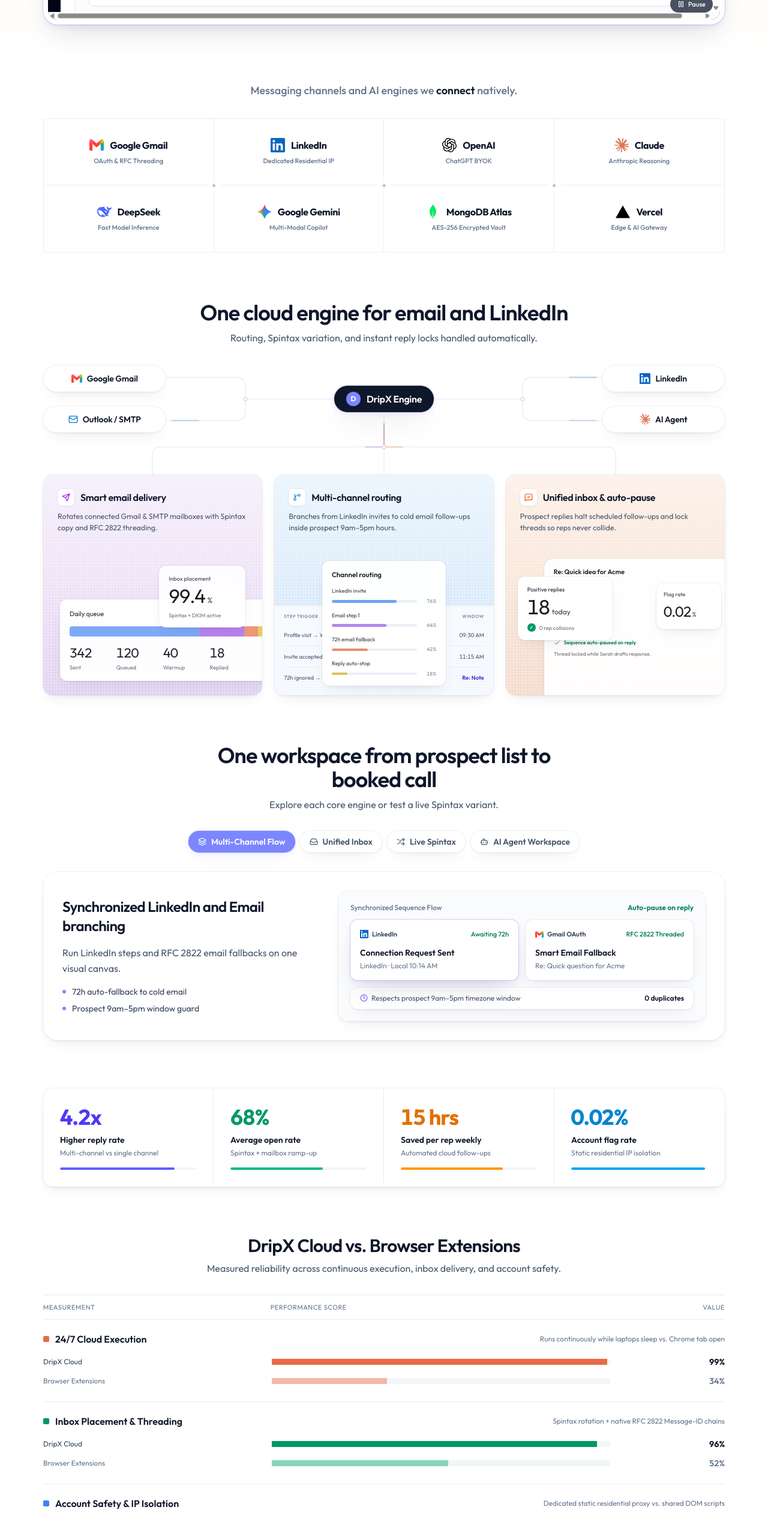
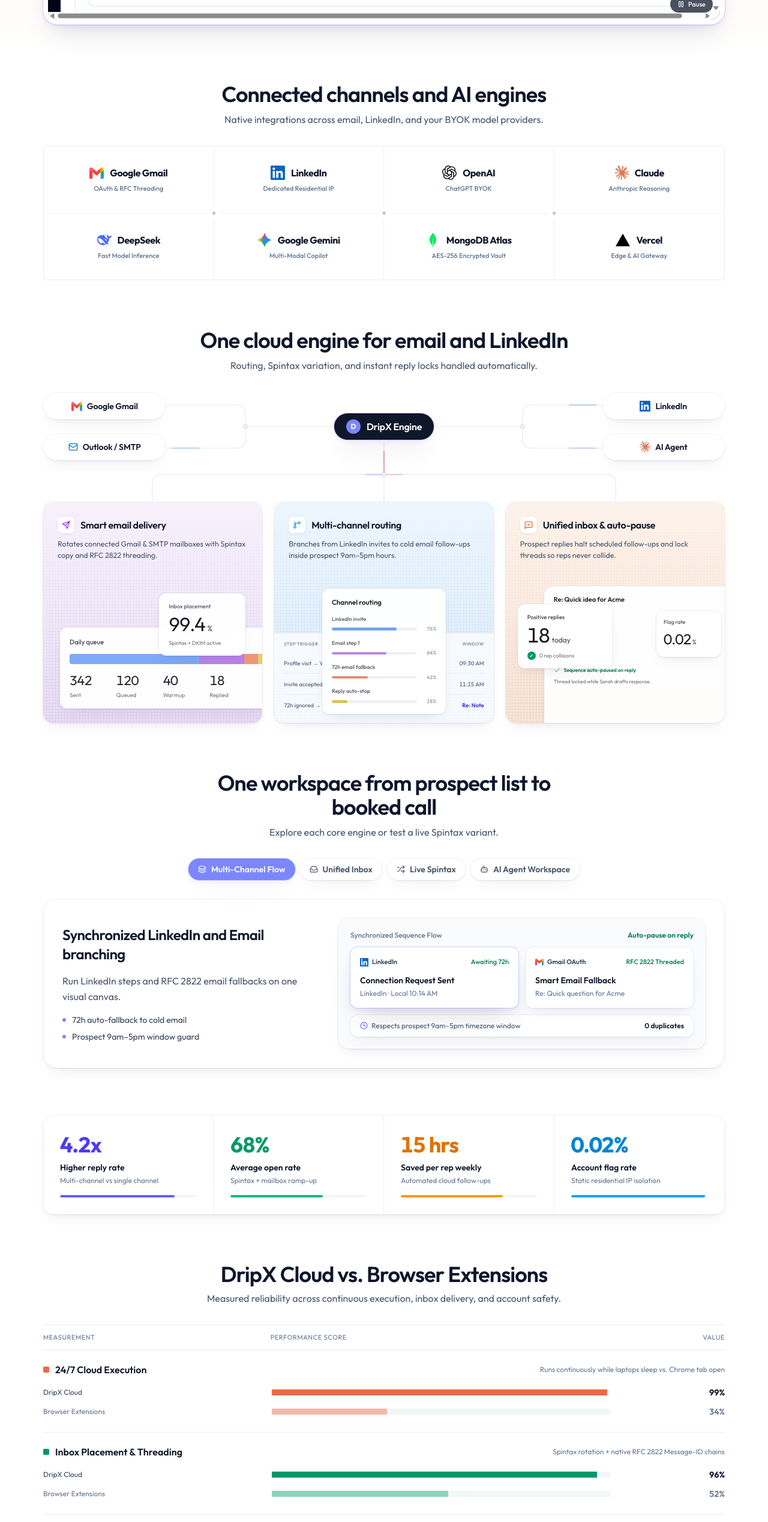
Before and after one commit to redoy49/dripx, a Next.js app: page / in a window 1280 px wide. Shown: the part 1080-3617 px from the top of the page at 60% size. Built offline with nearby package versions, Linux system fonts and the light colour scheme; grey boxes are pictures that could not be loaded.

Commit message:
polish(ui): standardize section heading typography across homepage and about

```diff
--- a/app/(public)/_components/ComparisonAndFaq.jsx
+++ b/app/(public)/_components/ComparisonAndFaq.jsx
@@ -35,7 +35,7 @@ export default function ComparisonAndFaq() {
       <section id="faq" className="max-w-[1200px] mx-auto px-4 sm:px-6 lg:px-8 py-8 sm:py-10">
         <div className="w-full grid grid-cols-1 lg:grid-cols-12 gap-8 lg:gap-12 items-start">
           <div className="lg:col-span-4">
-            <h2 className="text-3xl font-semibold tracking-[-0.025em] text-slate-900">
+            <h2 className="text-3xl sm:text-4xl font-semibold tracking-[-0.025em] leading-[1.12] text-slate-900">
               Frequently asked questions
             </h2>
             <p className="mt-2.5 text-sm sm:text-base text-slate-600 leading-relaxed">
--- a/app/(public)/_components/IntegrationCrosshairGrid.jsx
+++ b/app/(public)/_components/IntegrationCrosshairGrid.jsx
@@ -68,9 +68,14 @@ export default function IntegrationCrosshairGrid() {
 
   return (
     <section className="max-w-[1200px] mx-auto px-4 sm:px-6 lg:px-8 py-8 sm:py-10">
-      <p className="text-center text-base sm:text-lg font-medium text-slate-500 mb-8">
-        Messaging channels and AI engines we <span className="font-semibold text-slate-900">connect</span> natively.
-      </p>
+      <div className="max-w-2xl mx-auto text-center mb-8">
+        <h2 className="text-3xl sm:text-4xl font-semibold tracking-[-0.025em] leading-[1.12] text-slate-900">
+          Connected channels and AI engines
+        </h2>
+        <p className="mt-2.5 text-sm sm:text-base text-slate-600">
+          Native integrations across email, LinkedIn, and your BYOK model providers.
+        </p>
+      </div>
 
       <div className="relative w-full grid grid-cols-2 sm:grid-cols-4 border border-slate-200/70 bg-white">
         {["left-1/4", "left-2/4", "left-3/4"].map((pos) => (
--- a/app/(public)/_components/MetricsAndBenchmark.jsx
+++ b/app/(public)/_components/MetricsAndBenchmark.jsx
@@ -105,7 +105,7 @@ export default function MetricsAndBenchmark() {
       {/* 2. Architectural Benchmark Chart (DripX Cloud vs Browser Extensions) */}
       <section ref={benchRef} className="max-w-[1200px] mx-auto px-4 sm:px-6 lg:px-8 py-8 sm:py-10">
         <div className="text-center mb-8">
-          <h2 className="text-3xl font-semibold tracking-[-0.025em] text-slate-900">
+          <h2 className="text-3xl sm:text-4xl font-semibold tracking-[-0.025em] leading-[1.12] text-slate-900">
             DripX Cloud vs. Browser Extensions
           </h2>
           <p className="mt-2 text-sm sm:text-base text-slate-600">
--- a/app/(public)/about/page.jsx
+++ b/app/(public)/about/page.jsx
@@ -98,7 +98,7 @@ export default function AboutPage() {
       {/* Security & Compliance Grid */}
       <section id="security" className="max-w-[1200px] mx-auto px-4 sm:px-6 lg:px-8 py-14">
         <div className="w-full rounded-3xl bg-slate-50/80 p-8 sm:p-12 shadow-ring-card">
-          <h2 className="text-2xl font-semibold tracking-[-0.02em] text-slate-900 text-center">
+          <h2 className="text-2xl sm:text-3xl font-semibold tracking-[-0.025em] text-slate-900 text-center">
             Security and credential isolation
           </h2>
           <div className="mt-8 grid grid-cols-1 sm:grid-cols-2 lg:grid-cols-4 gap-4">
```
